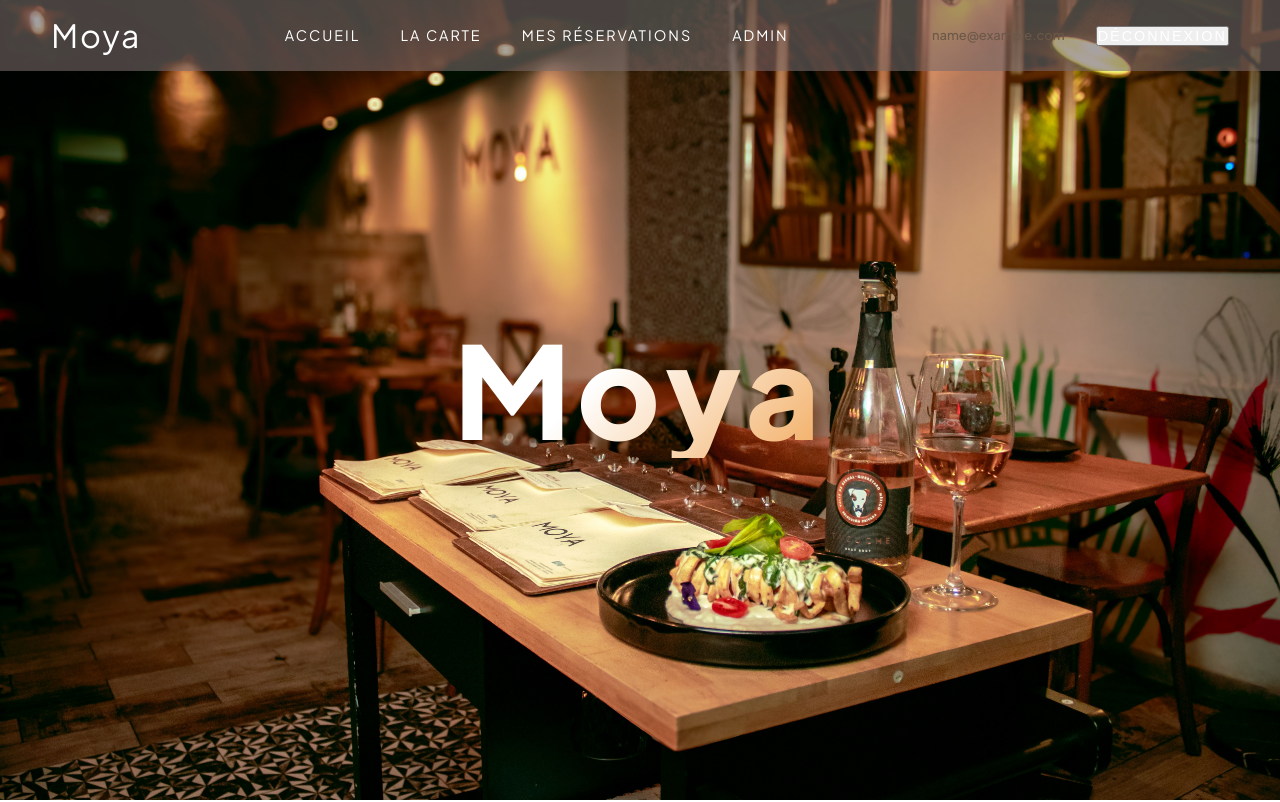
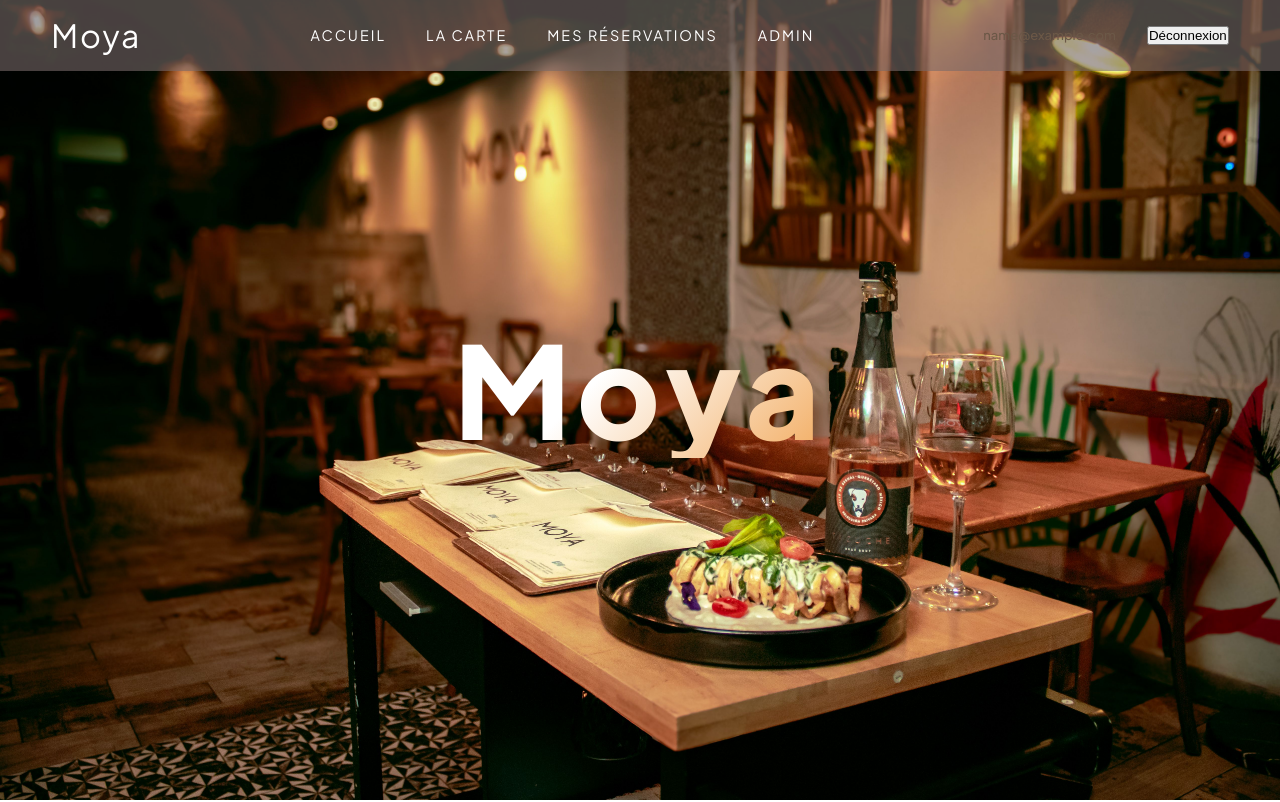
Before and after one commit to Nicocrpt/projet-restaurant-front, a React (Vite) app: page / in a window 1280 px wide. Shown: the top 802 px of the page. Built offline with nearby package versions, Linux system fonts and the light colour scheme; sample sign-in values are in the browser's storage; a web font is replaced by a local one.

Commit message:
connexion fonctionne

```diff
--- a/src/components/Header.jsx
+++ b/src/components/Header.jsx
@@ -39,7 +39,7 @@ function Header() {
           {isAuthenticated ? (
             <>
               <span className="user-email-display">{user?.email}</span>
-              <button onClick={logout} className="button-link">
+              <button onClick={logout} className="btn-logout">
                 Déconnexion
               </button>
             </>
--- a/src/pages/Login.jsx
+++ b/src/pages/Login.jsx
@@ -77,7 +77,7 @@ function Login() {
               onChange={(e) => setPassword(e.target.value)}
             />
 
-            <button type="submit">
+            <button type="submit" onClick={handleSubmit}>
               Se connecter
             </button>
           </form>
--- a/src/pages/Signup.jsx
+++ b/src/pages/Signup.jsx
@@ -98,7 +98,7 @@ function Signup() {
 
             <input type="password" placeholder="Confirmer le mot de passe" />
 
-            <button type="submit">
+            <button type="submit" onClick={handleSubmit}>
               S'inscrire
             </button>
 
```
